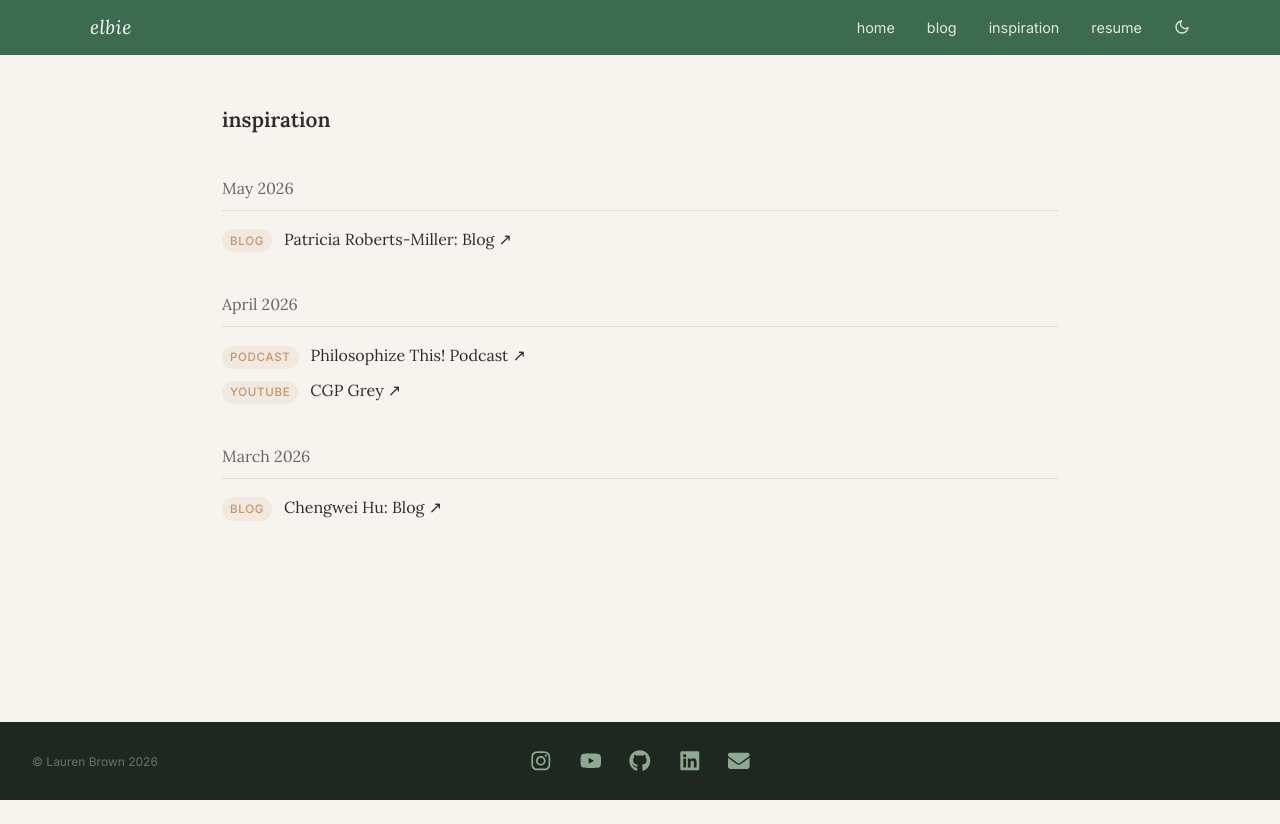
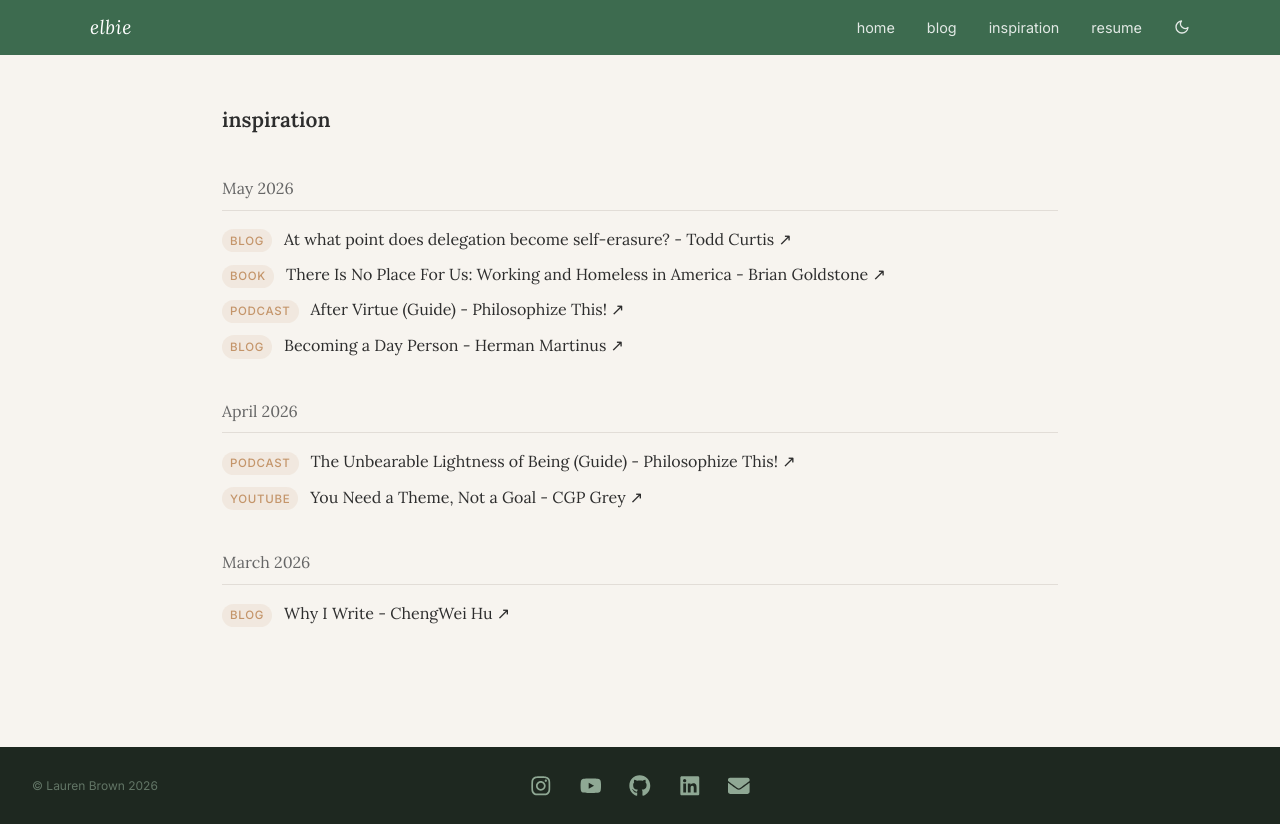
Before and after one commit to lbrown98/elbie-web, a React (Vite) app: page /inspiration in a window 1280 px wide. Before the commit the page ends 800 px from the top, so only its background shows below. Built offline with nearby package versions, Linux system fonts and the light colour scheme.

Commit message:
new inspo

```diff
--- a/src/data/inspiration.js
+++ b/src/data/inspiration.js
@@ -3,33 +3,47 @@
 
 const inspiration = [
   {
-    title: 'Chengwei Hu: Blog',
-    url: 'https://chengweihu.com/',
+    title: 'At what point does delegation become self-erasure? - Todd Curtis',
+    url: 'https://tactac.substack.com/p/at-what-point-does-delegation-become',
+    type: 'blog',
+    month: '2026-05',
+  },
+  {
+    title: 'There Is No Place For Us: Working and Homeless in America - Brian Goldstone',
+    url: 'https://www.barnesandnoble.com/w/there-is-no-place-for-us-brian-goldstone/1145899766?ean=9780593237151',
+    type: 'book',
+    month: '2026-05',
+  },
+  {
+    title: 'After Virtue (Guide) - Philosophize This!',
+    url: 'https://www.patreon.com/posts/150529755?collection=877323',
+    type: 'podcast',
+    month: '2026-05',
+  },
+  {
+    title: 'Becoming a Day Person - Herman Martinus',
+    url: 'https://herman.bearblog.dev/becoming-a-day-person/',
+    type: 'blog',
+    month: '2026-05',
+  },
+  {
+    title: 'The Unbearable Lightness of Being (Guide) - Philosophize This!',
+    url: 'https://www.patreon.com/posts/136396437?collection=877323',
+    type: 'podcast',
+    month: '2026-04',
+  },
+  {
+    title: 'You Need a Theme, Not a Goal - CGP Grey',
+    url: 'https://www.youtube.com/watch?v=NVGuFdX5guE/',
+    type: 'youtube',
+    month: '2026-04',
+  },
+  {
+    title: 'Why I Write - ChengWei Hu',
+    url: 'https://chengweihu.com/writing-manifesto/',
     type: 'blog',
     month: '2026-03',
-    description: 'An beautifully crafted blog with a stunning visualization of interconnected ideas and a writing manifesto that articulates why writing is important. He\'s also creating a \'Duolingo for anything\' app called Wondering that I\'m very excited for.',
   },
-  {
-    title: 'Philosophize This! Podcast',
-    url: 'https://www.patreon.com/philosophizethis',
-    type: 'podcast',
-    month: '2026-04',
-    description: 'His goal is to \'translate and humanize philosophy\' so that it\'s accessible to everyone. Where most of my philosophy inspiration comes from.',
-  },
-  {
-    title: 'CGP Grey',
-    url: 'https://www.youtube.com/@CGPGrey/',
-    type: 'youtube',
-    month: '2026-04',
-    description: 'CGP Grey is deeply passionate about some pretty niche things, like flag design, hexagons, and transportation. His videos are well-researched and incredily interesting, and his sense of humor and storytelling make them deeply enjoyable.',
-  },
-  {
-    title: 'Patricia Roberts-Miller: Blog',
-    url: 'https://www.patriciarobertsmiller.com/',
-    type: 'blog',
-    month: '2026-05',
-    description: 'The author of "Demagoguery and Democacy," Roberts-Miller\'s blog offers deeper insight into the intersection of rhetoric and politics.',
-  }
 ]
 
 export default inspiration
```
